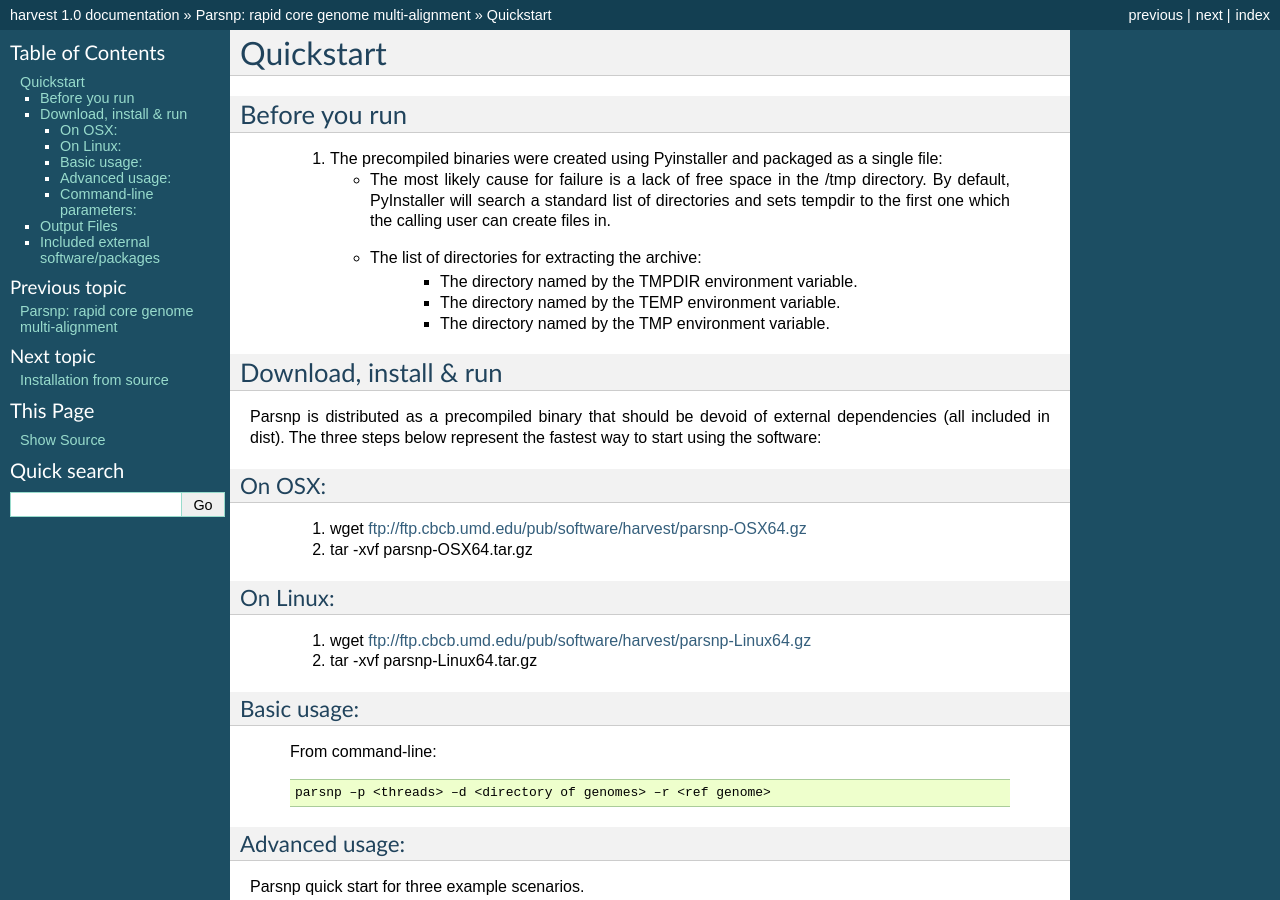
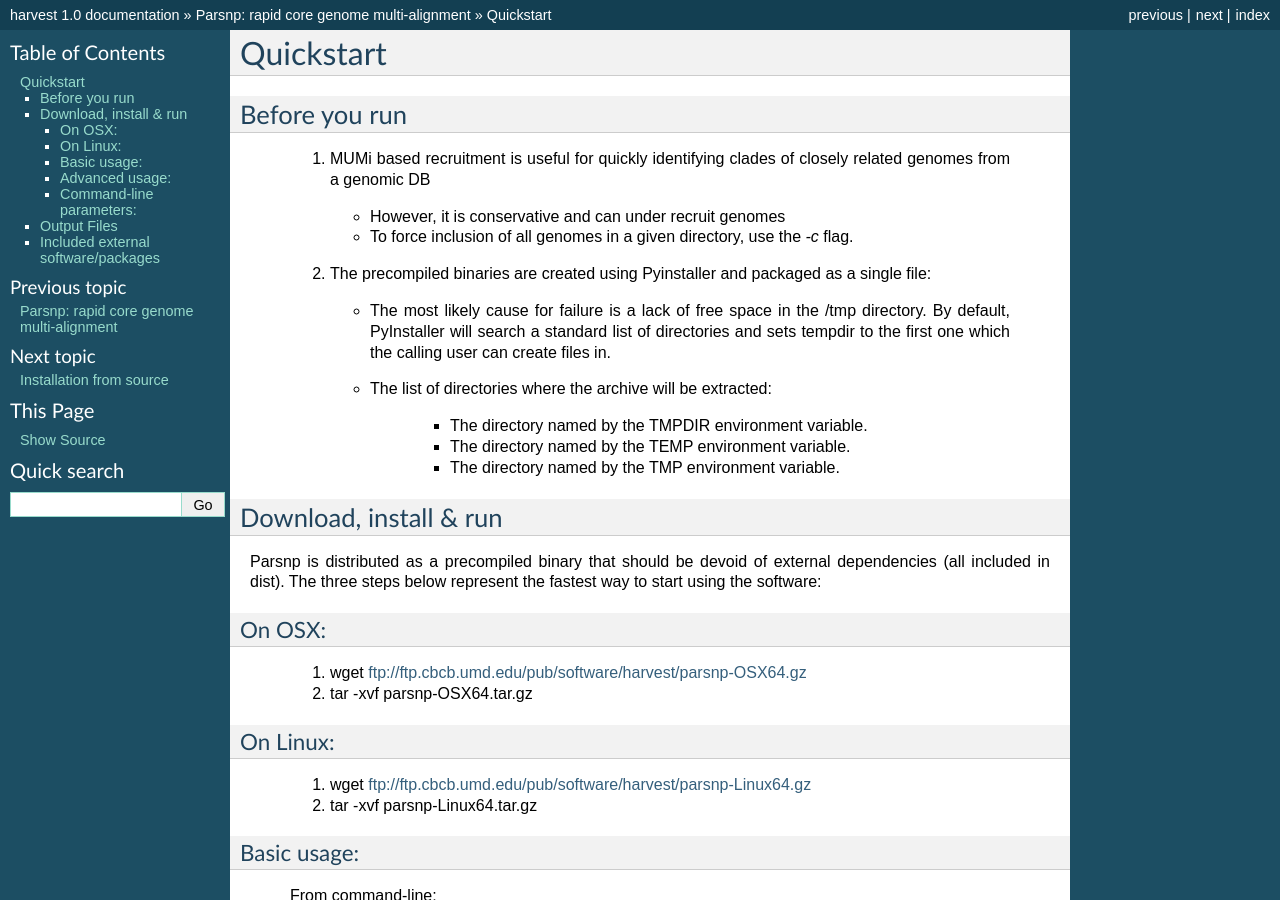
Before and after one commit to marbl/harvest, a Sphinx documentation site: the page built from docs/content/parsnp/quickstart.rst, in a window 1280 px wide and 900 px high. Built offline with Sphinx 7.4.7, drawn with Linux system fonts in a browser that asks for light colours; pages that are not in the unit, such as notebooks, are missing from menus.

Commit message:
Update quickstart.rst

```diff
--- a/docs/content/parsnp/quickstart.rst
+++ b/docs/content/parsnp/quickstart.rst
@@ -4,11 +4,17 @@ Quickstart
 Before you run
 ---------------
 
-   1. The precompiled binaries were created using Pyinstaller and packaged as a single file:
+   1. MUMi based recruitment is useful for quickly identifying clades of closely related genomes from a genomic DB
+
+      * However, it is conservative and can under recruit genomes
+      * To force inclusion of all genomes in a given directory, use the `-c` flag.
+
+   2. The precompiled binaries are created using Pyinstaller and packaged as a single file:
 
       * The most likely cause for failure is a lack of free space in the /tmp directory. By default, PyInstaller will search a standard list of directories and sets tempdir to the first one which the calling user can create files in.
 
-      * The list of directories for extracting the archive:
+      * The list of directories where the archive will be extracted:
+
          - The directory named by the TMPDIR environment variable.
          - The directory named by the TEMP environment variable.
          - The directory named by the TMP environment variable.
```
